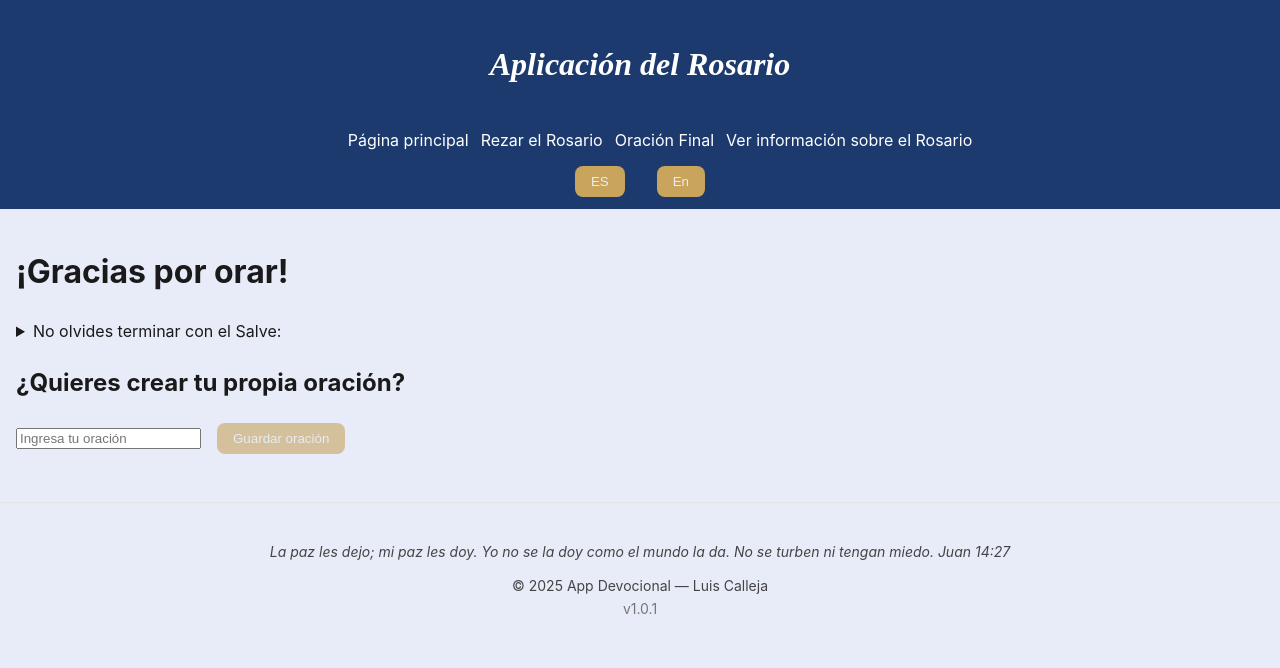
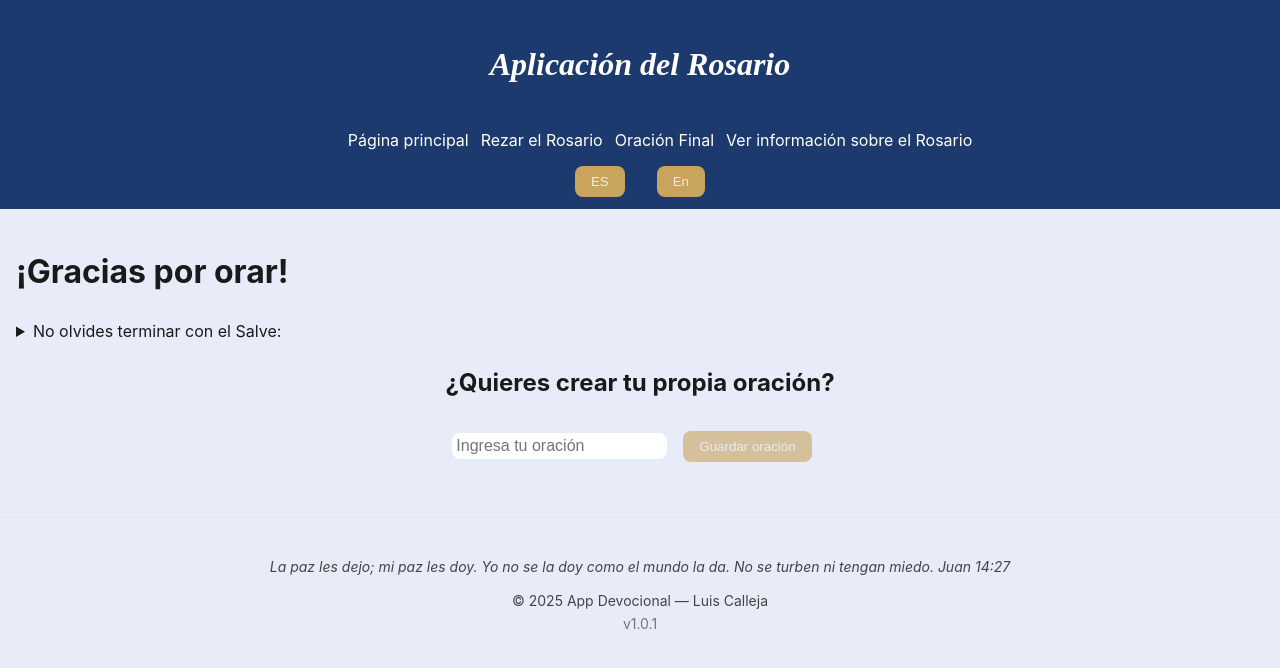
Before and after one commit to LuisDev912/Rosary-guide, a React (Vite) app: page /Rosary/end in a window 1280 px wide. Shown: the top 668 px of the page. Built offline with nearby package versions, Linux system fonts and the light colour scheme.

Commit message:
style: add new styles for the end page

```diff
--- a/src/pages/RosaryEnd.jsx
+++ b/src/pages/RosaryEnd.jsx
@@ -1,5 +1,7 @@
 import { useTranslation } from "react-i18next";
 import { Activity, useState } from "react";
+import Styles from '../styles/page-styles/EndPage.module.css'
+
 /*
 * ./src/pages/RosaryEnd.jsx
 * This is a page where the user goes when he or she
@@ -27,20 +29,20 @@ function RosaryEnd() {
             <h1>{t("end.title")}</h1>
 
             <section className="prayer-reminder">
-                <details>
+                <details className={Styles.reminder}>
                     <p>{t("prayers.hailHolyQueen.text")}</p>
                     <summary>{t("end.finalPrayerReminder")}
                     </summary>
                 </details>
             </section>
 
-            <section className="custom-prayer">
+            <section className={Styles.customPrayer}>
                 <h2>{t("end.prayerQuestion")}</h2>
 
                 <form onSubmit={handleSubmit}>
                     <input
                         type="text"
-                        id="custom-prayer-input"
+                        id={Styles.customPrayerInput}
                         placeholder={t("end.prayerInputPlaceholder")}
                         value={prayer}
                         onChange={(e) => setPrayer(e.target.value)}
--- /dev/null
+++ b/src/styles/page-styles/EndPage.module.css
@@ -0,0 +1,28 @@
+.reminder {
+    cursor:pointer;
+    overflow: hidden;
+    transition: max-height 0.4s ease-out;
+    max-height: 3rem;
+}
+
+.reminder:open {
+    /* Set a large enough max-height to cover all content when open */
+    max-height: 25rem;
+    border-bottom: 1px solid #e3e3e3;
+}
+
+.customPrayer{
+    display: flex;
+    justify-content: center;
+    align-items: center;
+    flex-wrap: wrap;
+    flex-direction: column;
+}
+
+#customPrayerInput{
+    border-radius: var(--radius-md);
+    border: none;
+    padding: var(--space-xxs);
+    font-size: var(--font-size-md);
+    margin: 10px 0;
+}
```
